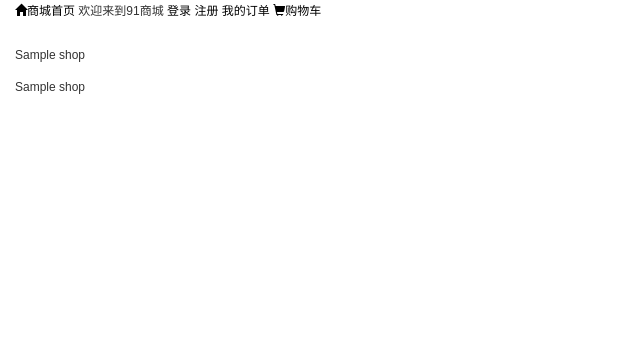
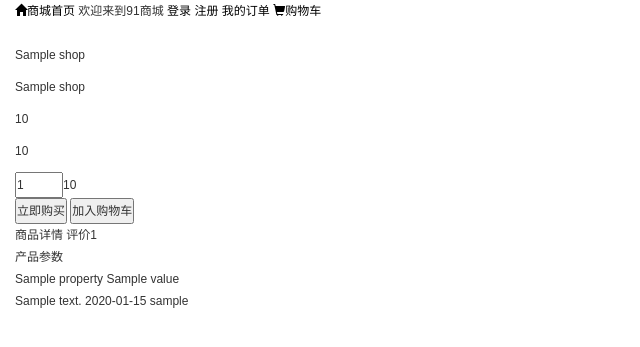
Before and after one commit to zhangwei725/shopping, a Django app: template apps/detail/templates/detail.html in a window 1280 px wide. Shown: the top 347 px of the page, without its empty margins (0-640 px from the left). Run offline with Django 3.2, Linux system fonts and the light colour scheme; the template is opened without the code that fills it: most values are stand-ins (such as "Sample title", 1, 10 or a date in 2020); some libraries are stand-ins or nearby versions.

Commit message:
详情界面的参数,评论数

```diff
--- a/apps/detail/templates/detail.html
+++ b/apps/detail/templates/detail.html
@@ -6,10 +6,36 @@
 
 {% block page_css %}
     <style type="text/css">
+        .shop_img_small {
+
+        }
+
         .shop_img_small > li {
             float: left;
-            padding: 5px;
         }
+
+        .shop_img_small {
+            width: 50%;
+            float: left;
+            text-align: center;
+        }
+
+        .shop_detail_img {
+            width: 50%;
+            float: left;
+        }
+
+        .shop_detail_img {
+            width: 50%;
+            float: left;
+        }
+
+        {#内联元素#}
+        #shop_property > div {
+            display: inline-block;
+            width: 30%;
+        }
+
     </style>
 {% endblock %}
 {% block page_jq %}
@@ -36,34 +62,42 @@
 {% endblock %}
 {% block page_main %}
     <img src="">
+    {% include 'include/shop_content.html' %}
     <div>
-        <div id="shop_detail_img">
-            <ul id="shop_img_middle">
-
+        <span>商品详情</span>
+        <span>评价{{ reviews|length }}</span>
+        <div id="shop_detail">
+            <span>产品参数</span>
+            <div id="shop_property">
+                {% for value in values %}
+                    <div class="">
+                        <span>{{ value.property.name }}</span>
+                        <span>{{ value.value }}</span>
+                    </div>
+                {% endfor %}
+            </div>
+            <div id="shop_detail_img">
                 {% for img in shop.imgs %}
-                    {% if img.type == 'type_single' %}
-                        {% if  forloop.first %}
-                            <li><img src="/static/img/middle/{{ img.shop_img_id }}.jpg"></li>
-                        {% else %}
-                            <li style="display: none"><img src="/static/img/middle/{{ img.shop_img_id }}.jpg"></li>
-                        {% endif %}
+                    {% if img.type == 'type_detail' %}
+                        <img src="/static/img/detail/{{ img.shop_img_id }}.jpg">
                     {% endif %}
                 {% endfor %}
-            </ul>
-            <ul id="shop_img_small" class="shop_img_small clear">
-                {% for img in shop.imgs %}
-                    {% if img.type == 'type_single' %}
-                        <li><img src="/static/img/small/{{ img.shop_img_id }}.jpg"></li>
-                    {% endif %}
-
-                {% endfor %}
-            </ul>
-        </div>
-        <div id="shop_detail_content">
-            <p>{{ shop.name }}</p>
-            <p>{{ shop.sub_title }}</p>
+            </div>
         </div>
 
+        <div id="shop_detail_review">
+            {% for review in reviews %}
+                <p>
+                    {{ review.content }}
+                    {{ review.create_date|date:'Y-m-d' }}
+                    {{ review.user.user.username }}
+                </p>
+
+            {% endfor %}
+
+
+        </div>
+
+
     </div>
-
 {% endblock %}
--- /dev/null
+++ b/apps/detail/templates/include/shop_content.html
@@ -0,0 +1,34 @@
+<div class="shop_img_warp clear">
+    <div id="shop_detail_img" class="shop_detail_img">
+        <ul id="shop_img_middle">
+
+            {% for img in shop.imgs %}
+                {% if img.type == 'type_single' %}
+                    {% if  forloop.first %}
+                        <li><img src="/static/img/middle/{{ img.shop_img_id }}.jpg"></li>
+                    {% else %}
+                        <li style="display: none"><img src="/static/img/middle/{{ img.shop_img_id }}.jpg"></li>
+                    {% endif %}
+                {% endif %}
+            {% endfor %}
+        </ul>
+        <ul id="shop_img_small" class="shop_img_small clear">
+            {% for img in shop.imgs %}
+                {% if img.type == 'type_single' %}
+                    <li><img src="/static/img/small/{{ img.shop_img_id }}.jpg"></li>
+                {% endif %}
+            {% endfor %}
+        </ul>
+    </div>
+    <div id="shop_detail_content">
+        <p>{{ shop.name }}</p>
+        <p>{{ shop.sub_title }}</p>
+        <p>{{ shop.original_price }}</p>
+        <p>{{ shop.promote_price }}</p>
+    </div>
+    <input type="number" value="1" min="1" max="{{ shop.stock }}"><span>{{ shop.stock }}</span>
+    <div>
+        <button type="button">立即购买</button>
+        <button type="button">加入购物车</button>
+    </div>
+</div>
```
Also changed, not shown: apps/detail/views.py (+11 -2 lines).
